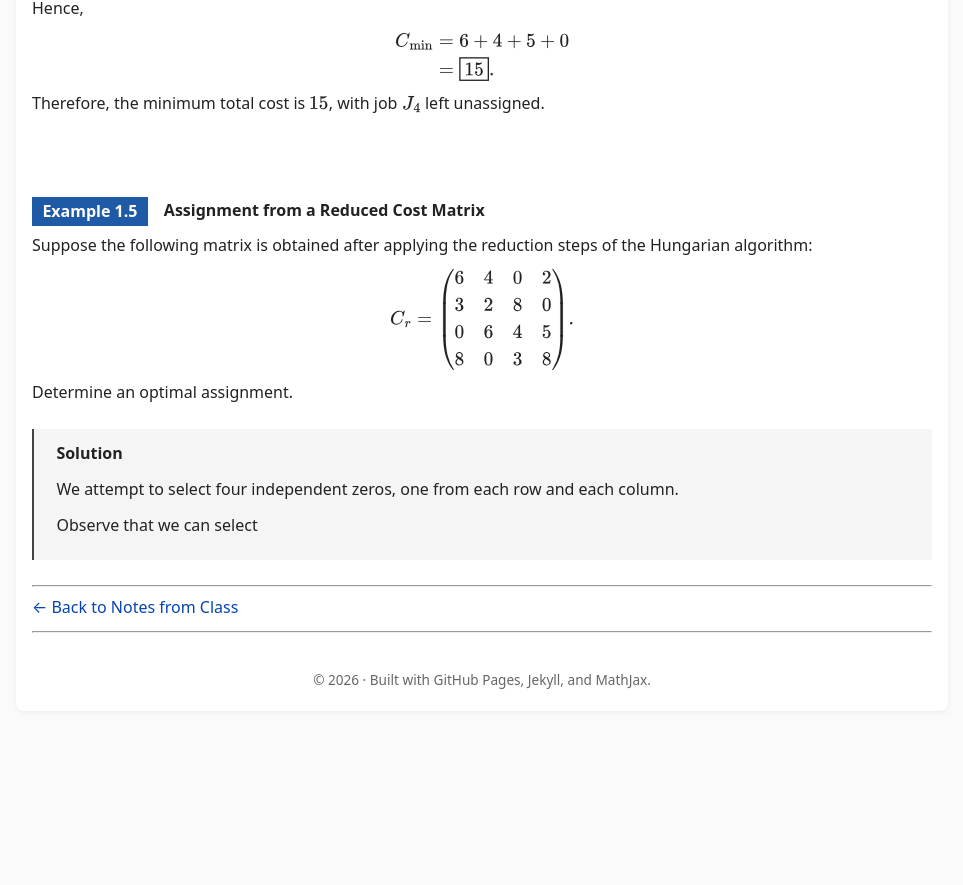
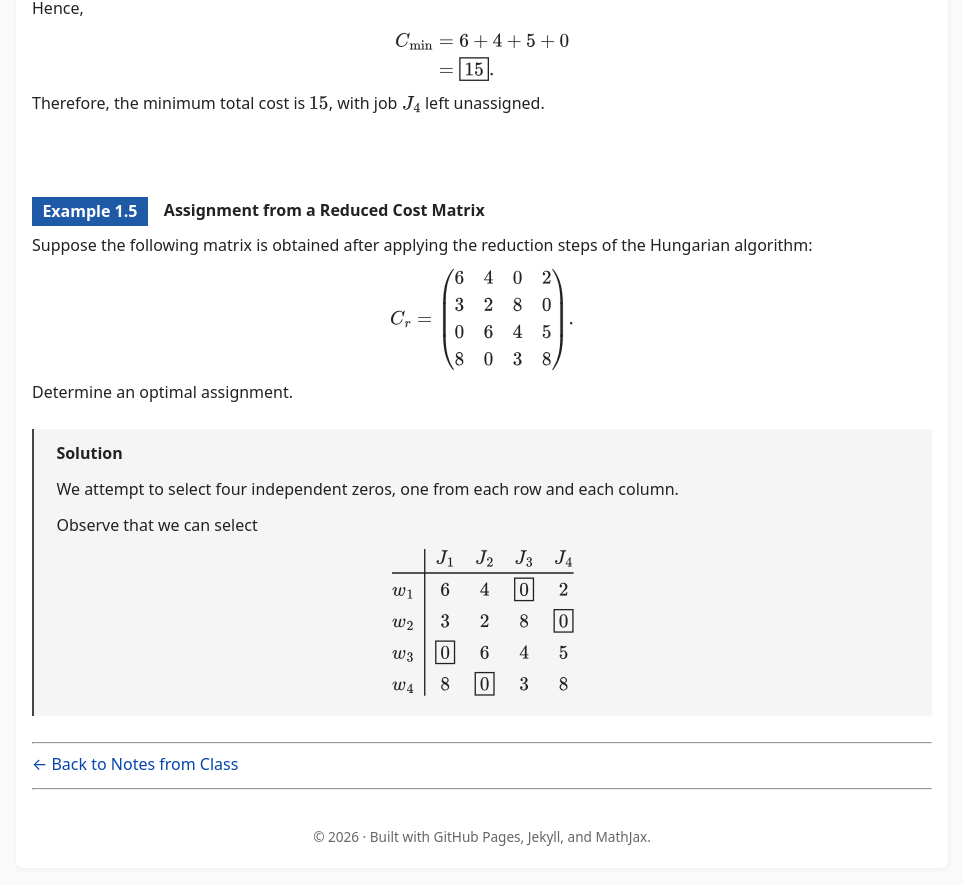
Before and after one commit to SaleemKamaludin/SaleemKamaludin.github.io, a Jekyll site: the page built from courses/math-2276/notes-from-class/supplementary-lecture-6/index.md, in a window 1280 px wide and 900 px high, scrolled down 11911 px. Shown: the top 885 px of the window, without its empty margins (158-1121 px from the left). Built offline with Jekyll 4.4.1, drawn with Linux system fonts in a browser that asks for light colours; before the commit the page ends 12654 px from its top, so only the background shows below that.

Commit message:
Add independent zero selection matrix to Example 1.5

```diff
--- a/courses/math-2276/notes-from-class/supplementary-lecture-6/index.md
+++ b/courses/math-2276/notes-from-class/supplementary-lecture-6/index.md
@@ -1998,6 +1998,24 @@ C_r=
       </p>
 
     </div>
+
+    <div id="example-assignment-from-reduced-cost-matrix-independent-zero-selection">
+
+      <div class="display-math">
+
+\[
+\begin{array}{c|cccc}
+& J_1 & J_2 & J_3 & J_4\\ \hline
+w_1 & 6 & 4 & \boxed{0} & 2\\
+w_2 & 3 & 2 & 8 & \boxed{0}\\
+w_3 & \boxed{0} & 6 & 4 & 5\\
+w_4 & 8 & \boxed{0} & 3 & 8
+\end{array}
+\]
+
+      </div>
+
+    </div>
 </div>
 </div>
 
```
